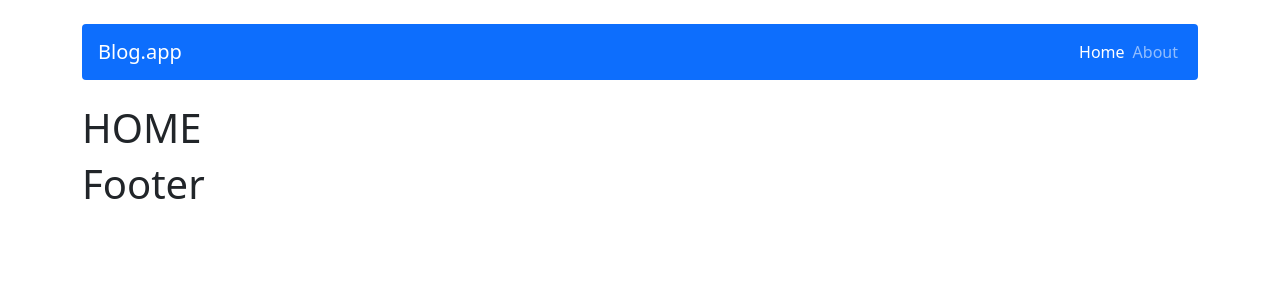
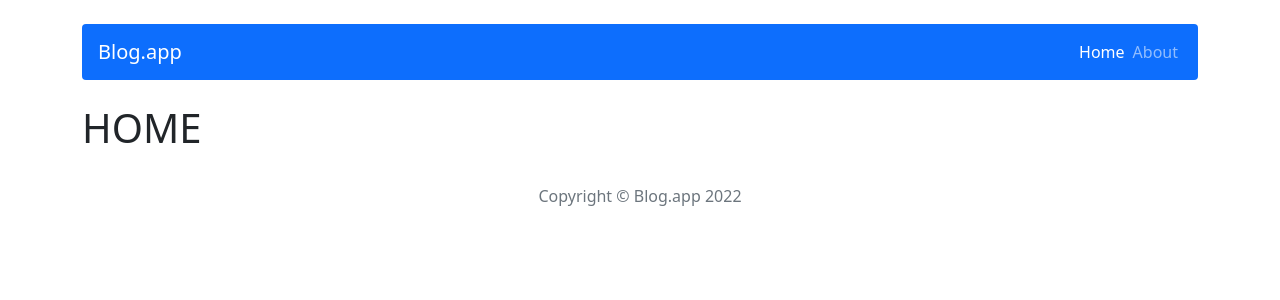
Before and after one commit to Cinamon88/BlogApp, a React (Create React App) app: page / in a window 1280 px wide. Shown: the top 300 px of the page. Built offline with nearby package versions, Linux system fonts and the light colour scheme.

Commit message:
add footer text & style

```diff
--- a/src/components/views/Footer.js
+++ b/src/components/views/Footer.js
@@ -1,8 +1,6 @@
 const Footer = () => {
     return (
-        <div>
-            <h1>Footer</h1>
-        </div>
+        <div className="text-center text-muted p-4">Copyright &copy; Blog.app 2022</div>
     );
 };
 
```
